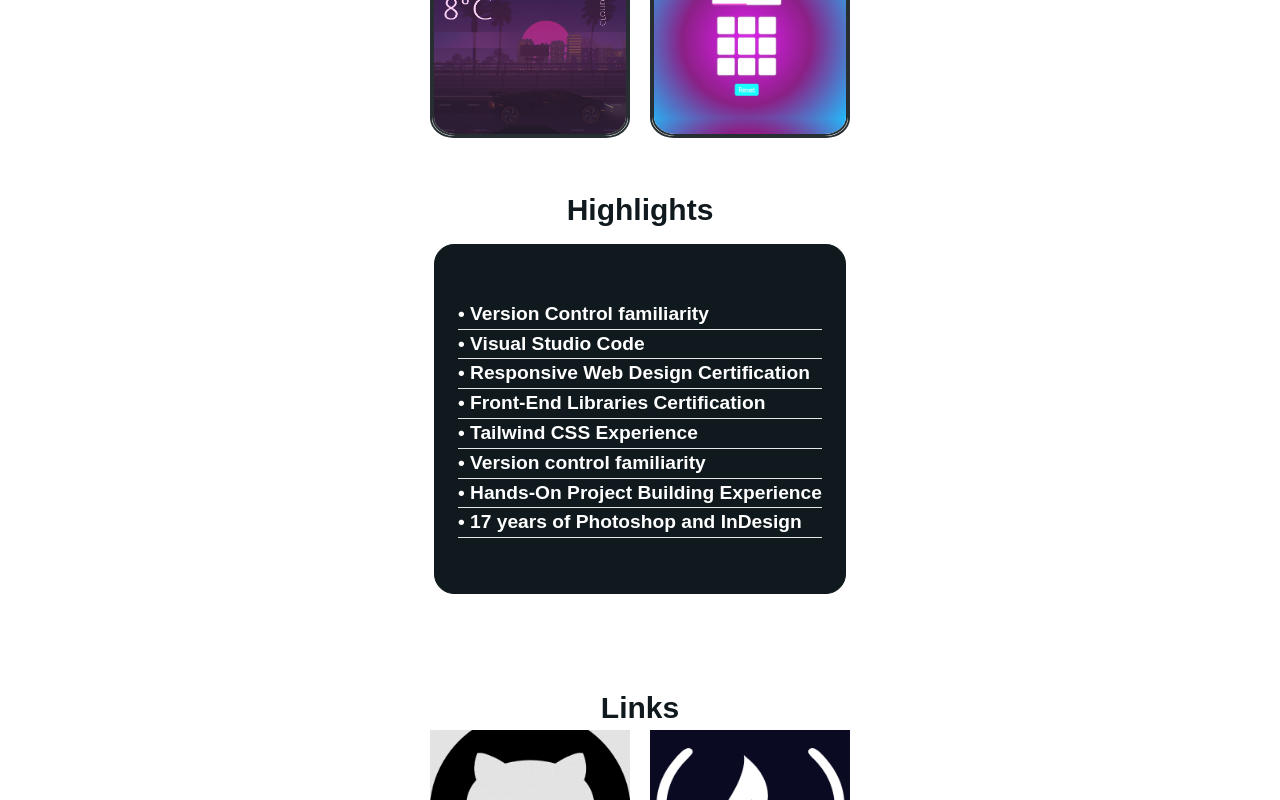
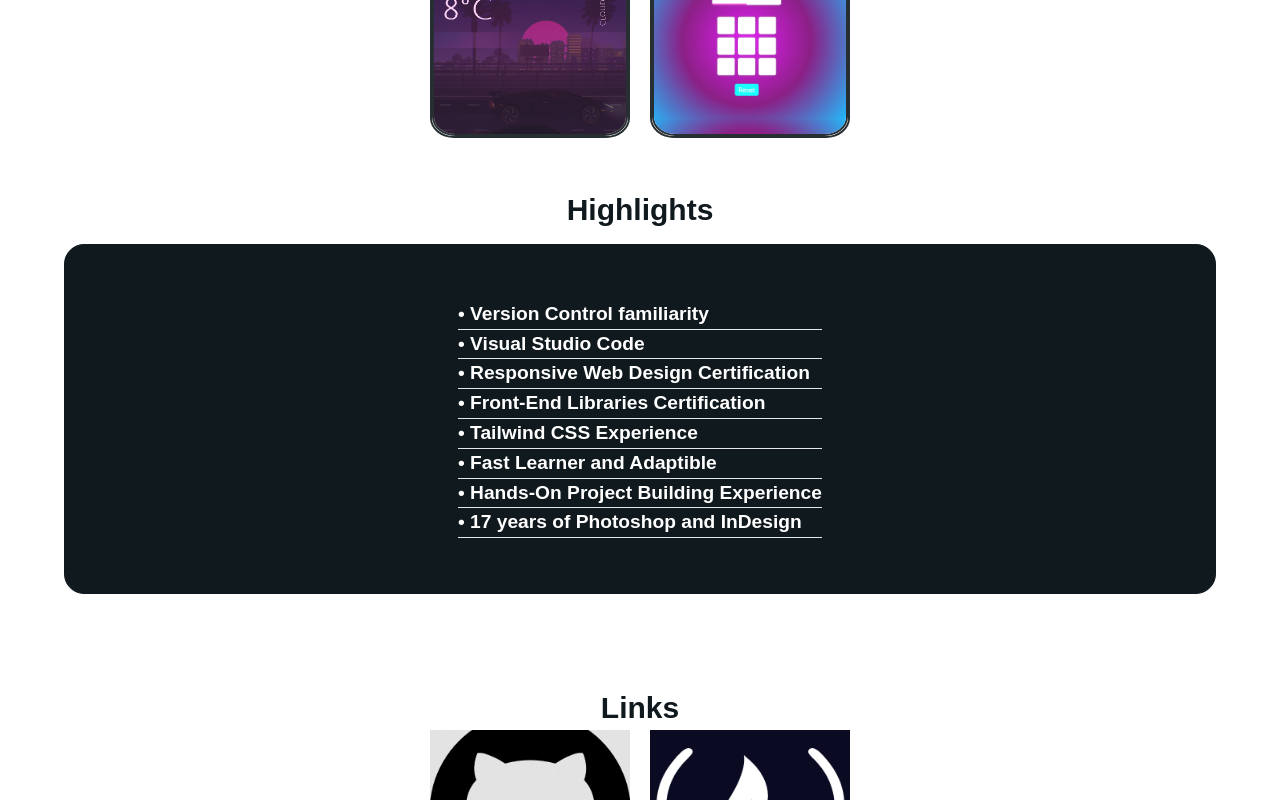
Before and after one commit to skyewasthelimit/portfolio-skye, a Next.js app: page / in a window 1280 px wide. Shown: the part 2011-2811 px from the top of the page. Built offline with nearby package versions, Linux system fonts and the light colour scheme.

Commit message:
Fixed overflow and highlights duplication

```diff
--- a/app/globals.css
+++ b/app/globals.css
@@ -36,6 +36,7 @@
   position: relative;
   background-color: var(--padrao);
   transition: .5s;
+  overflow-x: hidden;
 }
 
 #checkbox:checked+.label .ball {
@@ -69,6 +70,12 @@
 
 .skye-picture {
   position: relative;
+}
+
+.skye-picture img,
+#coding-bg {
+  max-width: 100%;
+  height: auto;
 }
 
 .introduction {
@@ -251,7 +258,7 @@
   justify-content: center;
   align-items: center;
   background-color: var(--check);
-  width: 412px;
+  width: 90vw;
   height: 350px;
   transition: .5s;
   border: 1px solid var(--check);
--- a/app/page.tsx
+++ b/app/page.tsx
@@ -67,7 +67,7 @@
             <hr></hr>
             • Tailwind CSS Experience <br />
             <hr></hr>
-            • Version control familiarity <br />
+            • Fast Learner and Adaptible <br />
             <hr></hr>
             • Hands-On Project Building Experience <br />
             <hr></hr>
```
